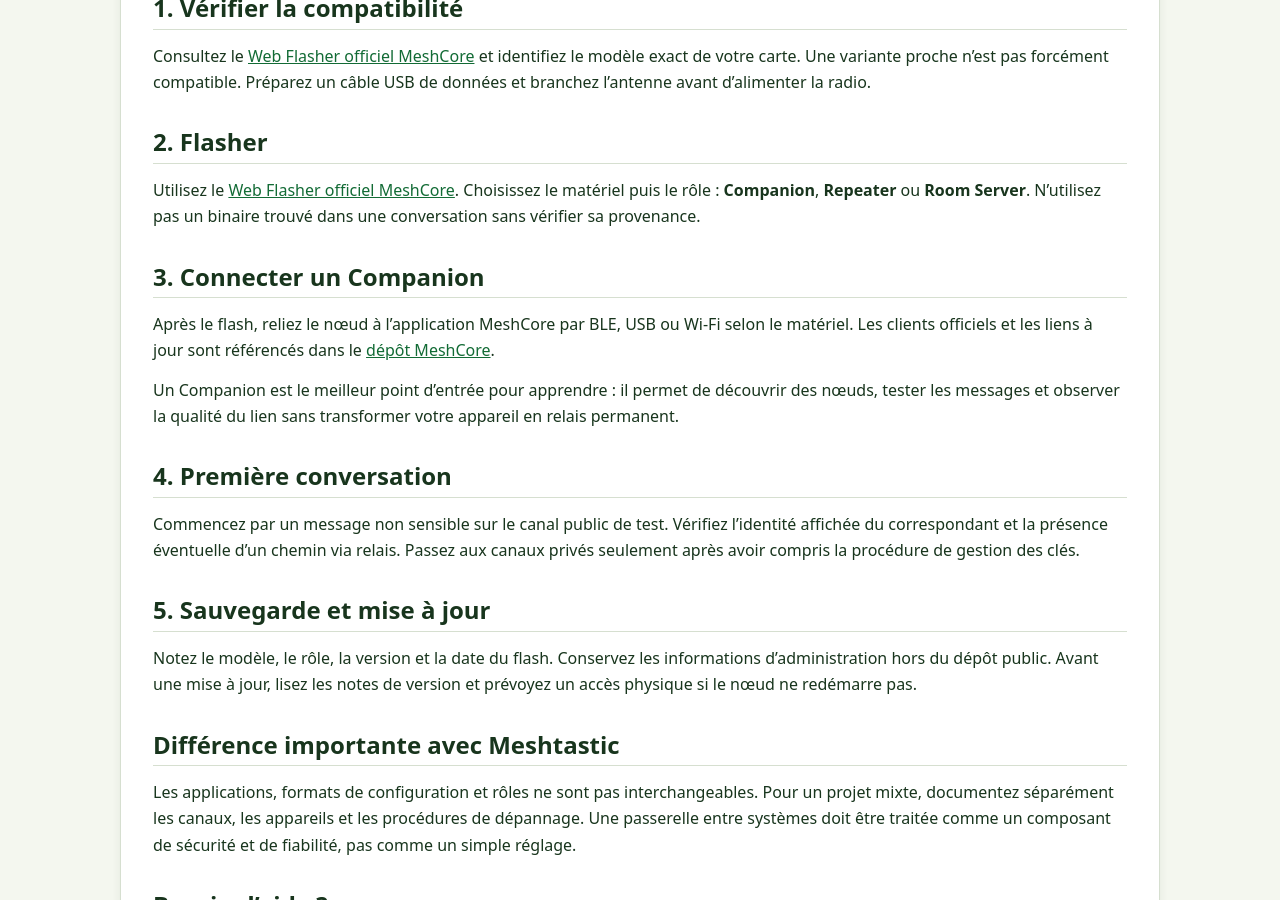
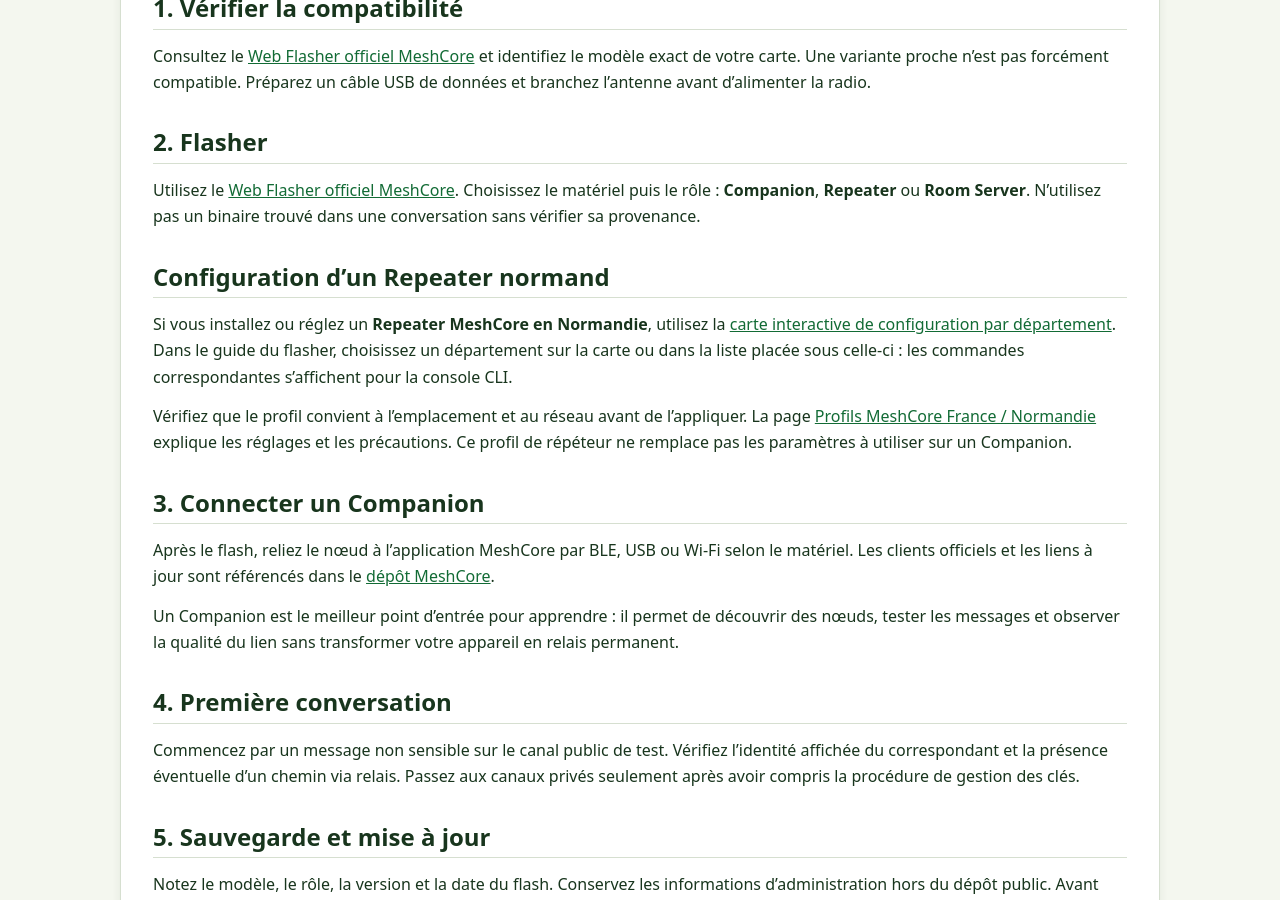
Before and after one commit to 1234LUCIUS/projet-interconnexion-normand-wiki, a Jekyll site: the page built from docs/meshcore/01-demarrage.md, in a window 1280 px wide and 900 px high, scrolled down 2244 px. Built offline with Jekyll 4.4.1, drawn with Linux system fonts in a browser that asks for light colours.

Commit message:
Relie le démarrage MeshCore à la carte de configuration

```diff
--- a/docs/meshcore/01-demarrage.md
+++ b/docs/meshcore/01-demarrage.md
@@ -41,6 +41,12 @@ Consultez le [Web Flasher officiel MeshCore](https://flasher.meshcore.io/) et id
 
 Utilisez le [Web Flasher officiel MeshCore](https://flasher.meshcore.io/). Choisissez le matériel puis le rôle : **Companion**, **Repeater** ou **Room Server**. N’utilisez pas un binaire trouvé dans une conversation sans vérifier sa provenance.
 
+## Configuration d’un Repeater normand
+
+Si vous installez ou réglez un **Repeater MeshCore en Normandie**, utilisez la [carte interactive de configuration par département](./05-flasher-companion-repeater.html#configuration-normande). Dans le guide du flasher, choisissez un département sur la carte ou dans la liste placée sous celle-ci : les commandes correspondantes s’affichent pour la console CLI.
+
+Vérifiez que le profil convient à l’emplacement et au réseau avant de l’appliquer. La page [Profils MeshCore France / Normandie](./03-profils-france-normandie.html) explique les réglages et les précautions. Ce profil de répéteur ne remplace pas les paramètres à utiliser sur un Companion.
+
 ## 3. Connecter un Companion
 
 Après le flash, reliez le nœud à l’application MeshCore par BLE, USB ou Wi-Fi selon le matériel. Les clients officiels et les liens à jour sont référencés dans le [dépôt MeshCore](https://github.com/meshcore-dev/MeshCore).
```
Also changed, not shown: docs/meshcore/05-flasher-companion-repeater.md (+1 -1 lines).
